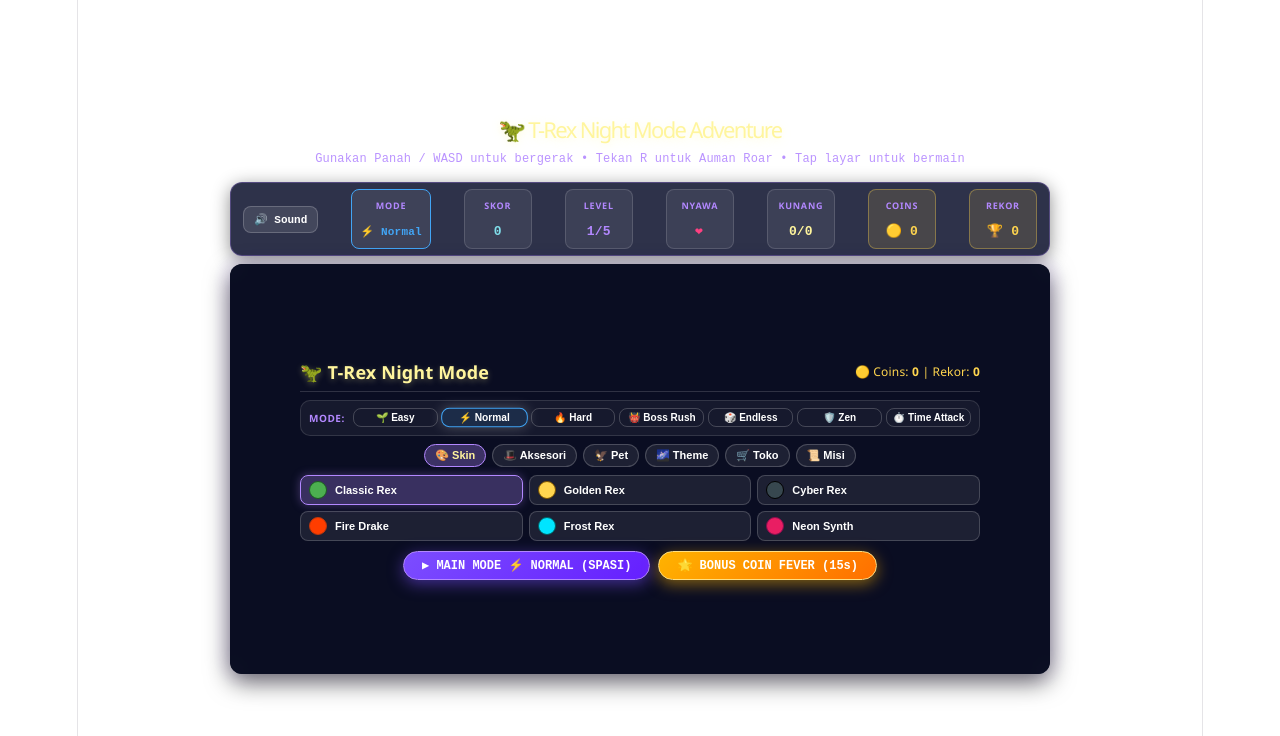
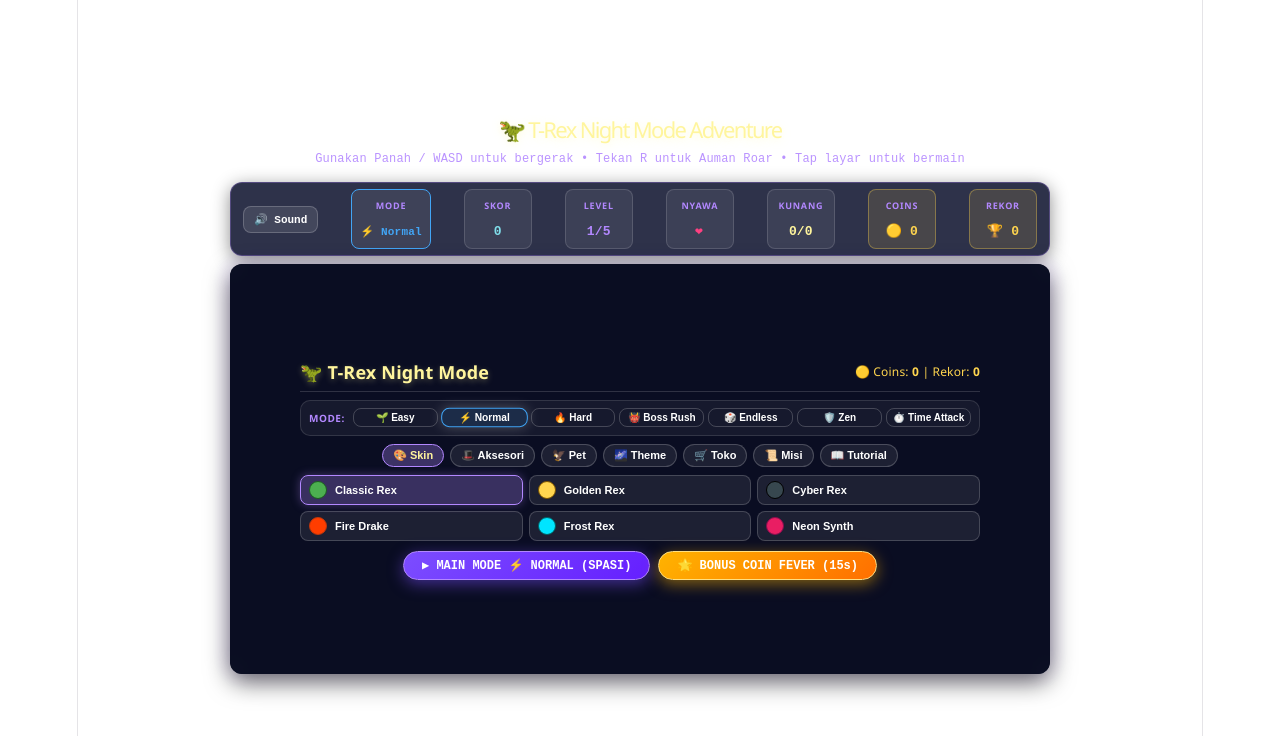
Before and after one commit to fikrighifari17-collab/Dinosaur, a React (Vite) app: page / in a window 1280 px wide. Shown: the top 736 px of the page. Built offline with nearby package versions, Linux system fonts and the light colour scheme.

Commit message:
docs: update in-game tutorial instructions tab

```diff
--- a/src/components/DinoGame.jsx
+++ b/src/components/DinoGame.jsx
@@ -3492,6 +3492,13 @@ export default function DinoGame() {
                 >
                   📜 Misi
                 </button>
+                <button
+                  type="button"
+                  className={`tab-btn ${overlayTab === "info" ? "active" : ""}`}
+                  onClick={() => setOverlayTab("info")}
+                >
+                  📖 Tutorial
+                </button>
               </div>
 
               {/* TAB CONTENT: AKSESORI */}
@@ -3627,14 +3634,17 @@ export default function DinoGame() {
                 </div>
               )}
 
-              {/* TAB CONTENT: CARA MAIN */}
+              {/* TAB CONTENT: CARA MAIN / TUTORIAL */}
               {overlayTab === "info" && (
                 <div className="tab-panel-compact" onClick={(e) => e.stopPropagation()}>
                   <p className="compact-info-text">
-                    • <strong>Super Giga (E):</strong> 100% energi = berubah jadi Super Dino & memangsa predator!<br />
-                    • <strong>Jurus Q (Slam):</strong> Menghancurkan kaktus di sekitar dino!<br />
-                    • <strong>Jurus R (Roar):</strong> Gelombang pendorong predator!<br />
-                    • <strong>Lava Fireball Boss:</strong> Level 5 Boss menembakkan bola api yang harus dihindari!
+                    🎯 <strong>Tujuan Utama:</strong> Kumpulkan semua kunang-kunang di arena untuk membuka <strong>Portal Ungu</strong> ke level berikutnya.<br /><br />
+                    🎮 <strong>Kontrol Gerak:</strong> Gunakan <strong>Panah / WASD</strong> di keyboard. (Di Mobile gunakan Joystick Analog).<br /><br />
+                    ⚡ <strong>Dodge Dash (Shift / Z):</strong> Lakukan meluncur kilat dengan perlindungan kebal sementara (cooldown 3s).<br /><br />
+                    💥 <strong>Ground Slam (Q):</strong> Hancurkan kaktus rintangan di sekitar dino.<br /><br />
+                    📢 <strong>Roar / Auman (R):</strong> Hembuskan gelombang suara untuk mendorong predator menjauh.<br /><br />
+                    🔥 <strong>Super Giga Dino (E):</strong> Setelah energi 100%, aktifkan mode Super untuk memangsa predator!<br /><br />
+                    ⚠️ <strong>Predator & Jebakan:</strong> Hindari predator merah dan kunang-kunang jebakan (kunang merah saat didekati).
                   </p>
                 </div>
               )}
```
